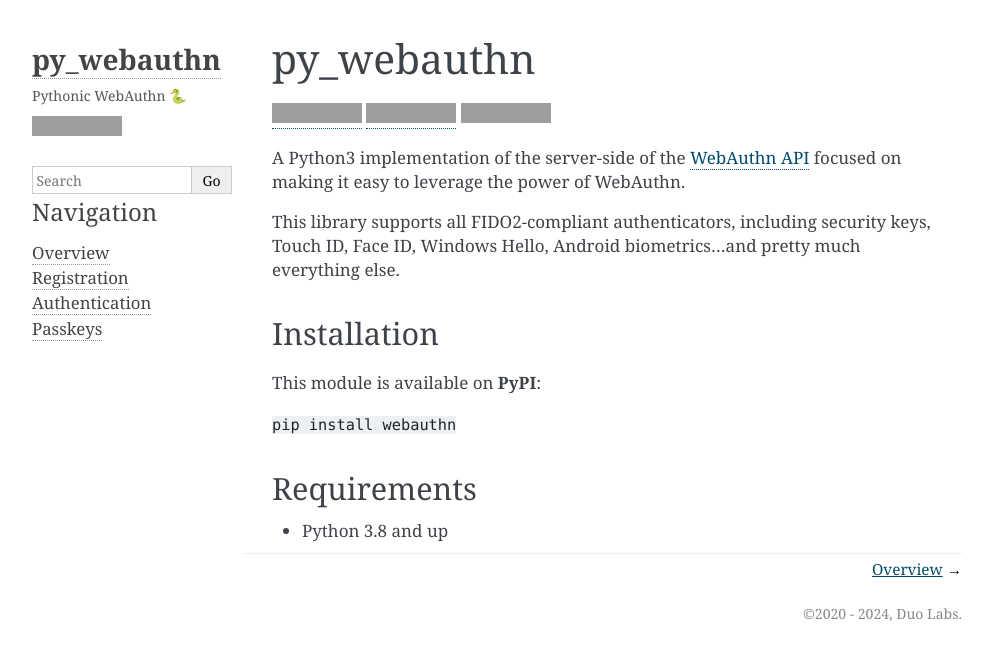
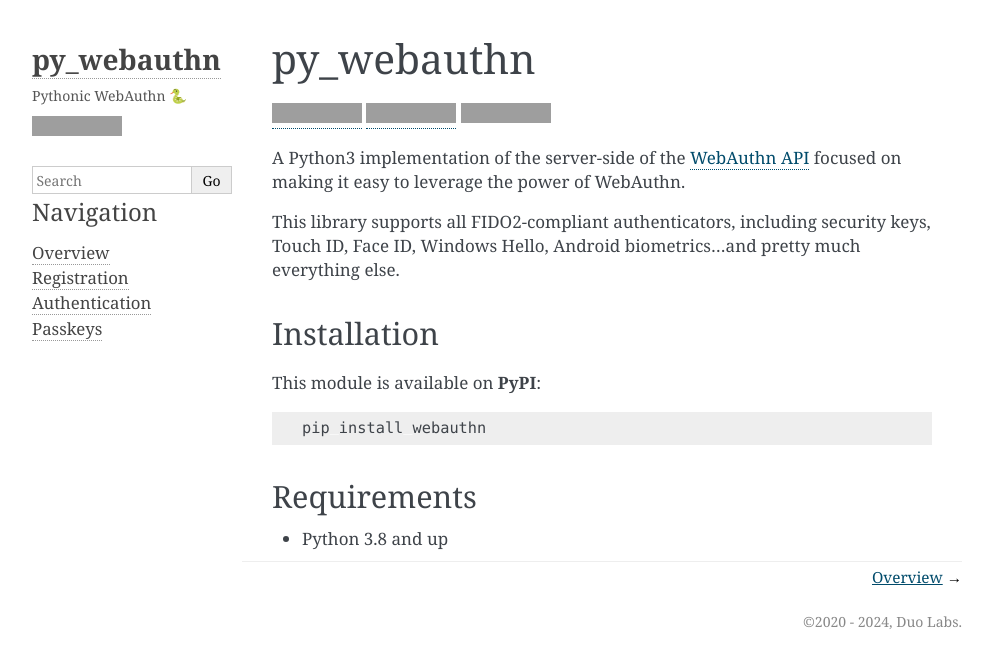
Before and after one commit to duo-labs/py_webauthn, a Sphinx documentation site: the page built from source/index.md, in a window 1280 px wide. Shown: the top 668 px of the page, without its empty margins (148-1141 px from the left). Built offline with Sphinx 7.4.7, drawn with Linux system fonts in a browser that asks for light colours; grey boxes are pictures that could not be loaded.

````diff
--- a/source/index.md
+++ b/source/index.md
@@ -10,7 +10,9 @@ This library supports all FIDO2-compliant authenticators, including security key
 
 This module is available on **PyPI**:
 
-`pip install webauthn`
+```sh
+pip install webauthn
+```
 
 ## Requirements
 
````
